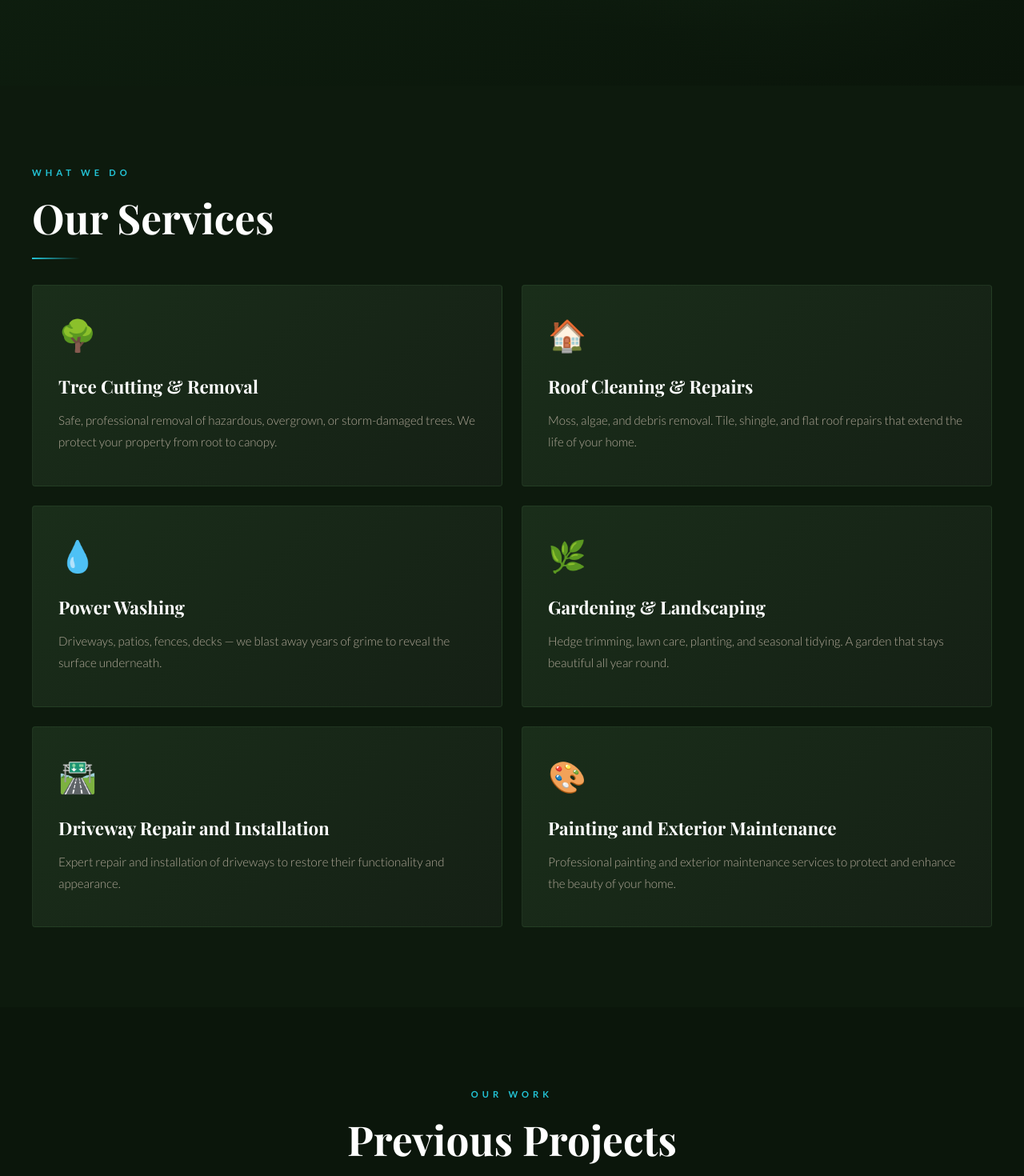
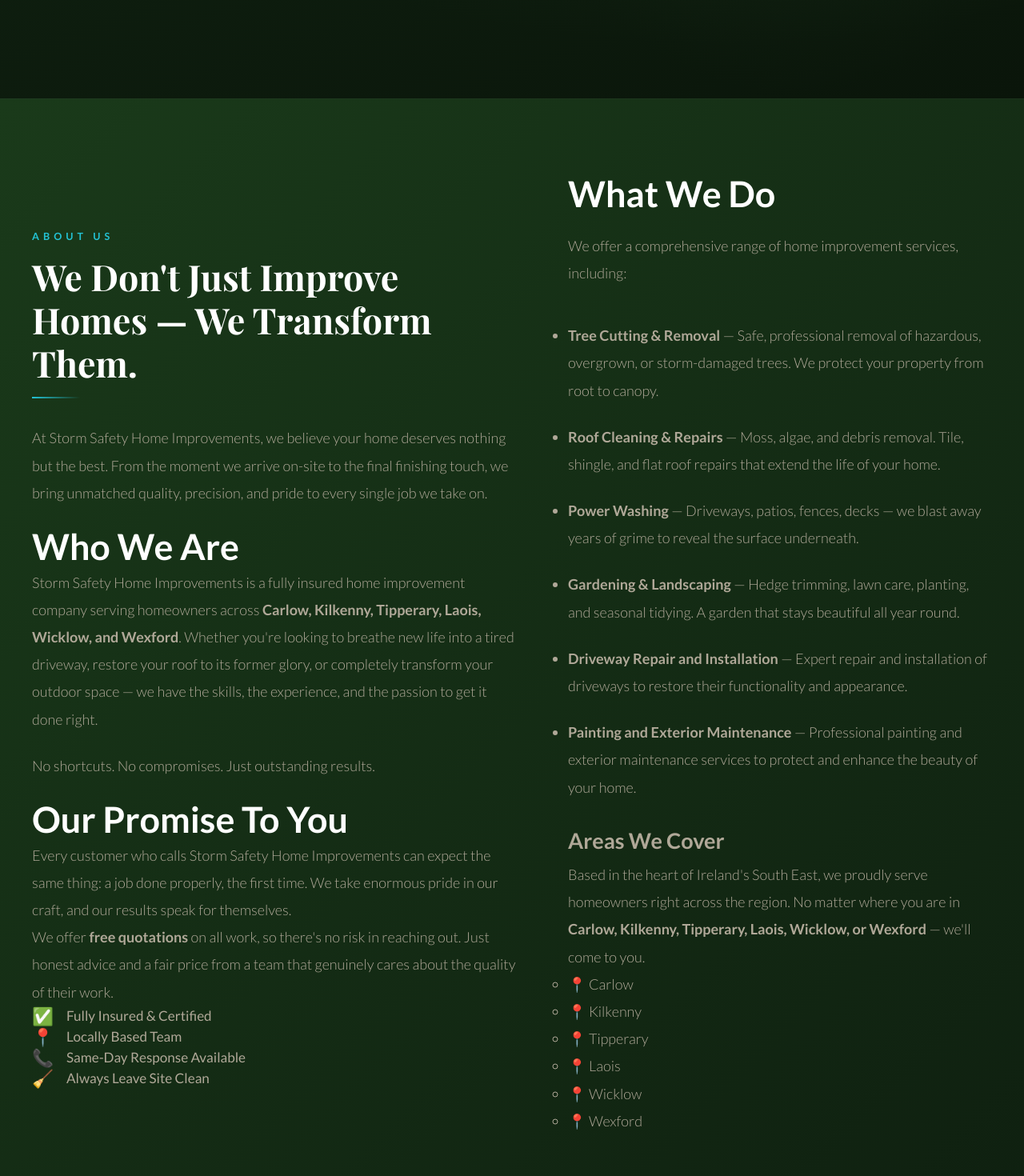
Before and after one commit to ac-89/stormsafety, a React (Create React App) app: page / in a window 1280 px wide. Shown: the part 700-2170 px from the top of the page at 80% size. Built offline with nearby package versions, Linux system fonts and the light colour scheme.

Commit message:
About section

```diff
--- a/src/App.js
+++ b/src/App.js
@@ -33,6 +33,15 @@ const SERVICES = [
     title: "Painting and Exterior Maintenance",
     desc: "Professional painting and exterior maintenance services to protect and enhance the beauty of your home.",
   },
+];
+
+const counties = [
+  "Carlow",
+  "Kilkenny",
+  "Tipperary",
+  "Laois",
+  "Wicklow",
+  "Wexford",
 ];
 
 const NAV_LINKS = ["Services", "Gallery", "About", "Contact"];
@@ -214,7 +223,8 @@ export default function App() {
           --stone: #8a7e6e;
           --stone-light: #b0a898;
         }
-        html { scroll-behavior: smooth; }
+        html { scroll-behavior: smooth;
+        font-size:18px;}
         body { background: var(--green-dark); }
         .playfair { font-family: 'Playfair Display', Georgia, serif; }
         .lato { font-family: 'Lato', sans-serif; }
@@ -528,6 +538,241 @@ export default function App() {
                 </div>
               </div>
             ))} */}
+          </div>
+        </div>
+      </section>
+
+      {/* ABOUT BANNER */}
+      <section
+        id="about"
+        style={{
+          background: "linear-gradient(135deg, #1a3a1a 0%, #0f2010 100%)",
+          padding: "80px 40px",
+          borderTop: "1px solid rgba(74,124,74,0.2)",
+          borderBottom: "1px solid rgba(74,124,74,0.2)",
+        }}
+      >
+        <div
+          style={{
+            maxWidth: 1200,
+            margin: "0 auto",
+            display: "flex",
+            gap: 60,
+            alignItems: "center",
+            flexWrap: "wrap",
+          }}
+        >
+          <div style={{ flex: "1 1 340px" }}>
+            <span
+              className="lato"
+              style={{
+                fontSize: "0.7rem",
+                letterSpacing: "5px",
+                textTransform: "uppercase",
+                color: "var(--gold)",
+                fontWeight: 700,
+              }}
+            >
+              About Us
+            </span>
+            <h2
+              className="playfair"
+              style={{
+                fontSize: "clamp(1.8rem, 3.5vw, 2.8rem)",
+                fontWeight: 700,
+                marginTop: 12,
+                color: "#fff",
+                lineHeight: 1.2,
+              }}
+            >
+              We Don't Just Improve Homes — We Transform Them.
+            </h2>
+            <div className="divider" />
+            <p
+              className="lato"
+              style={{
+                color: "var(--stone-light)",
+                lineHeight: 1.9,
+                fontWeight: 300,
+                marginBottom: 24,
+              }}
+            >
+              At Storm Safety Home Improvements, we believe your home deserves
+              nothing but the best. From the moment we arrive on-site to the
+              final finishing touch, we bring unmatched quality, precision, and
+              pride to every single job we take on.
+            </p>
+            <h3
+              className="lato"
+              style={{
+                fontSize: "clamp(1.8rem, 3.5vw, 2.8rem)",
+                fontWeight: 700,
+                marginTop: 12,
+                color: "#fff",
+                lineHeight: 1.2,
+              }}
+            >
+              Who We Are
+            </h3>
+            <p
+              className="lato"
+              style={{
+                color: "var(--stone-light)",
+                lineHeight: 1.9,
+                fontWeight: 300,
+                marginBottom: 24,
+              }}
+            >
+              Storm Safety Home Improvements is a fully insured home improvement
+              company serving homeowners across{" "}
+              <strong>
+                Carlow, Kilkenny, Tipperary, Laois, Wicklow, and Wexford
+              </strong>
+              . Whether you're looking to breathe new life into a tired
+              driveway, restore your roof to its former glory, or completely
+              transform your outdoor space — we have the skills, the experience,
+              and the passion to get it done right.
+            </p>
+            <p
+              className="lato"
+              style={{
+                color: "var(--stone-light)",
+                lineHeight: 1.9,
+                fontWeight: 300,
+                marginBottom: 24,
+              }}
+            >
+              No shortcuts. No compromises. Just outstanding results.
+            </p>
+
+            <h3
+              className="lato"
+              style={{
+                fontSize: "clamp(1.8rem, 3.5vw, 2.8rem)",
+                fontWeight: 700,
+                marginTop: 12,
+                color: "#fff",
+                lineHeight: 1.2,
+              }}
+            >
+              Our Promise To You
+            </h3>
+            <p
+              className="lato"
+              style={{
+                color: "var(--stone-light)",
+                lineHeight: 1.9,
+                fontWeight: 300,
+              }}
+            >
+              Every customer who calls Storm Safety Home Improvements can expect
+              the same thing: a job done properly, the first time. We take
+              enormous pride in our craft, and our results speak for themselves.
+            </p>
+            <p
+              className="lato"
+              style={{
+                color: "var(--stone-light)",
+                lineHeight: 1.9,
+                fontWeight: 300,
+              }}
+            >
+              We offer <strong>free quotations</strong> on all work, so there's
+              no risk in reaching out. Just honest advice and a fair price from
+              a team that genuinely cares about the quality of their work.
+            </p>
+            {[
+              ["✅", "Fully Insured & Certified"],
+              ["📍", "Locally Based Team"],
+              ["📞", "Same-Day Response Available"],
+              ["🧹", "Always Leave Site Clean"],
+            ].map(([icon, text]) => (
+              <div
+                key={text}
+                className="lato"
+                style={{
+                  display: "flex",
+                  alignItems: "center",
+                  gap: 16,
+                  color: "var(--stone-light)",
+                  fontSize: "0.95rem",
+                }}
+              >
+                <span style={{ fontSize: "1.2rem" }}>{icon}</span>
+                <span>{text}</span>
+              </div>
+            ))}
+          </div>
+          <div
+            style={{
+              flex: "1 1 260px",
+              display: "flex",
+              flexDirection: "column",
+              gap: 20,
+            }}
+          >
+            <h3
+              className="lato"
+              style={{
+                fontSize: "clamp(1.8rem, 3.5vw, 2.8rem)",
+                fontWeight: 700,
+                marginTop: 12,
+                color: "#fff",
+                lineHeight: 1.2,
+              }}
+            >
+              What We Do
+            </h3>
+            <p
+              className="lato"
+              style={{
+                color: "var(--stone-light)",
+                lineHeight: 1.9,
+                fontWeight: 300,
+                marginBottom: 24,
+              }}
+            >
+              We offer a comprehensive range of home improvement services,
+              including:
+            </p>
+            <ul
+              className="lato"
+              style={{
+                color: "var(--stone-light)",
+                lineHeight: 1.9,
+                fontWeight: 300,
+                marginBottom: 24,
+              }}
+            >
+              {SERVICES.map(({ title, desc }) => (
+                <li
+                  key={title}
+                  style={{
+                    color: "var(--stone-light)",
+                    lineHeight: 1.9,
+                    fontWeight: 300,
+                    marginBottom: 24,
+                  }}
+                >
+                  <strong>{title}</strong> — {desc}
+                </li>
+              ))}
+
+              <h2>Areas We Cover</h2>
+              <p>
+                Based in the heart of Ireland's South East, we proudly serve
+                homeowners right across the region. No matter where you are in{" "}
+                <strong>
+                  Carlow, Kilkenny, Tipperary, Laois, Wicklow, or Wexford
+                </strong>{" "}
+                — we'll come to you.
+              </p>
+              <ul className="county-list">
+                {counties.map((county) => (
+                  <li key={county}>📍 {county}</li>
+                ))}
+              </ul>
+            </ul>
           </div>
         </div>
       </section>
@@ -864,113 +1109,6 @@ export default function App() {
                 </div>
               ))}
             </div>
-          </div>
-        </div>
-      </section> */}
-
-      {/* ABOUT BANNER */}
-      {/* <section
-        id="about"
-        style={{
-          background: "linear-gradient(135deg, #1a3a1a 0%, #0f2010 100%)",
-          padding: "80px 40px",
-          borderTop: "1px solid rgba(74,124,74,0.2)",
-          borderBottom: "1px solid rgba(74,124,74,0.2)",
-        }}
-      >
-        <div
-          style={{
-            maxWidth: 1200,
-            margin: "0 auto",
-            display: "flex",
-            gap: 60,
-            alignItems: "center",
-            flexWrap: "wrap",
-          }}
-        >
-          <div style={{ flex: "1 1 340px" }}>
-            <span
-              className="lato"
-              style={{
-                fontSize: "0.7rem",
-                letterSpacing: "5px",
-                textTransform: "uppercase",
-                color: "var(--gold)",
-                fontWeight: 700,
-              }}
-            >
-              About Us
-            </span>
-            <h2
-              className="playfair"
-              style={{
-                fontSize: "clamp(1.8rem, 3.5vw, 2.8rem)",
-                fontWeight: 700,
-                marginTop: 12,
-                color: "#fff",
-                lineHeight: 1.2,
-              }}
-            >
-              Family-Run, <br />
-              Community Trusted
-            </h2>
-            <div className="divider" />
-            <p
-              className="lato"
-              style={{
-                color: "var(--stone-light)",
-                lineHeight: 1.9,
-                fontWeight: 300,
-                marginBottom: 24,
-              }}
-            >
-              Storm Safety Home Repairs has been serving local homeowners for
-              over 12 years. We started as a tree surgery specialist and grew
-              into a full home maintenance service — all with the same ethos: do
-              the job right, leave every property better than we found it.
-            </p>
-            <p
-              className="lato"
-              style={{
-                color: "var(--stone-light)",
-                lineHeight: 1.9,
-                fontWeight: 300,
-              }}
-            >
-              Fully insured, locally based, and proud of every job we complete.
-              We show up on time, keep you informed, and clean up after
-              ourselves.
-            </p>
-          </div>
-          <div
-            style={{
-              flex: "1 1 260px",
-              display: "flex",
-              flexDirection: "column",
-              gap: 20,
-            }}
-          >
-            {[
-              ["✅", "Fully Insured & Certified"],
-              ["📍", "Locally Based Team"],
-              ["📞", "Same-Day Response Available"],
-              ["🧹", "Always Leave Site Clean"],
-            ].map(([icon, text]) => (
-              <div
-                key={text}
-                className="lato"
-                style={{
-                  display: "flex",
-                  alignItems: "center",
-                  gap: 16,
-                  color: "var(--stone-light)",
-                  fontSize: "0.95rem",
-                }}
-              >
-                <span style={{ fontSize: "1.2rem" }}>{icon}</span>
-                <span>{text}</span>
-              </div>
-            ))}
           </div>
         </div>
       </section> */}
```
